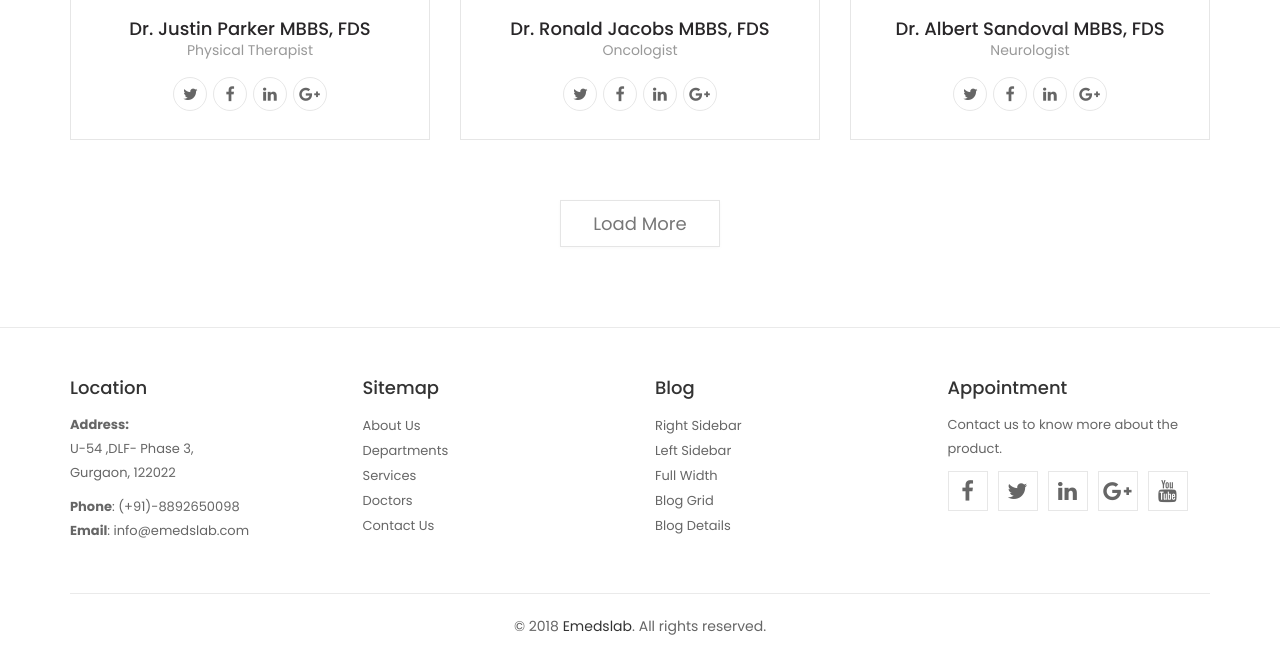
After one commit to hkumar2117/store, a CodeIgniter app: page /database/index.php/search/index in a window 1280 px wide. The commit adds this page. Shown: the part 602-1260 px from the top of the page. Run offline with CodeIgniter, Linux system fonts and the light colour scheme; some libraries are stand-ins or nearby versions.

Commit message:
search module added

```diff
--- a/application/config/config.php
+++ b/application/config/config.php
@@ -524,3 +524,5 @@ $config['rewrite_short_tags'] = FALSE;
 | Array:		array('10.0.1.200', '192.168.5.0/24')
 */
 $config['proxy_ips'] = '';
+$config['api_loginToken_params'] = array("client_id" => "01RX33H3LTQIUZXSAPJ1AFUU34K1X6OMW","client_secret"=> "_X7HMB78MMV&!VPAIQH9^_1H9IDFZ8+WI75X8RI+33^RBI",
+    "grant_type" =>"client_credentials");
--- a/application/config/routes.php
+++ b/application/config/routes.php
@@ -61,3 +61,6 @@ $route['login'] = 'login';
 $route['login/(:any)'] = "login/$1";
 
 $route['register'] = 'register';
+
+$route['storelist'] = 'search';
+$route['storedetails'] = 'search/search_details';
--- a/application/modules/footer/views/footer.php
+++ b/application/modules/footer/views/footer.php
@@ -44,7 +44,7 @@
                         <div class="footer-widget">
                             <h4 class="footer-title">Appointment</h4>
                             <div class="appointment-btn">
-                                <p>Lorem ipsum dolor sit amet, consectetur adipiscing elit</p>
+                                <p>Contact us to know more about the product.</p>
                                 <ul class="social-icons clearfix">
                                     <li><a href="#" target="_blank" title="Facebook"><i class="fa fa-facebook"></i></a></li>
                                     <li><a href="#" target="_blank" title="Twitter"><i class="fa fa-twitter"></i></a></li>
--- a/application/modules/login/controllers/Login.php
+++ b/application/modules/login/controllers/Login.php
@@ -9,7 +9,7 @@ class Login extends MY_Controller {
          }
 
         /*private function getAccessToken($params,$flag = FALSE){
-	        $services_auth_param =$this->config->item('soa_api_loginToken_params');
+	        $services_auth_param =$this->config->item('api_loginToken_params');
 	        $fields = array(
 	                'username' => $params['email'],
 	                'password' => $flag == FALSE ? md5($params['password']) : $params['password'],
--- /dev/null
+++ b/application/modules/search/controllers/Search.php
@@ -0,0 +1,12 @@
+<?php
+defined('BASEPATH') OR exit('No direct script access allowed');
+
+class Search extends MY_Controller {
+
+        public function index(){
+            $this->load->view('search/search');
+        }
+        public function storelist(){
+            $this->load->view('search/search_details');
+        }
+}
--- /dev/null
+++ b/application/modules/search/views/search.php
@@ -0,0 +1,111 @@
+
+<?php
+         $this->load->view('header/header');
+        ?>
+<!-- Content -->
+    <div class="main-content">
+
+        <!-- Page Header -->
+        <div class="page-header">
+            <div class="container">
+                <div class="row">
+                    <div class="col-xs-12">
+                        <div class="page-title">
+                            <span>Our Doctors</span>
+                        </div>
+                    </div>
+                </div>
+            </div>
+        </div>
+
+        <div class="content">
+            <div class="container">
+                <div class="row">
+                    <div class="col-xs-12">
+                        <div class="section-header text-center">
+                            <h3 class="header-title">We have Found these store near to you.</h3>
+							<div class="line"></div>
+                        </div>
+                    </div>
+                </div>
+                <div class="row doctors-list">
+                    <div class="col-xs-6 col-sm-6 col-md-4 col-lg-4">
+                        <div class="doctor-list">
+                            <div class="doctor-inner">
+                                <img class="img-responsive" alt="" src="assets/img/doctor-06.jpg">
+                                <div class="doctor-details">
+                                    <div class="doctor-info">
+                                        <h4 class="doctor-name"><a href="doctor-details.html">Dr. Justin Parker MBBS, FDS</a></h4>
+                                        <p><span class="depart">Physical Therapist</span></p>
+                                    </div>
+                                    <ul class="social-list">
+                                        <li><a class="facebook" href="#"><i class="fa fa-twitter"></i></a></li>
+                                        <li><a class="twitter" href="#"><i class="fa fa-facebook"></i></a></li>
+                                        <li><a class="linkedin" href="#"><i class="fa fa-linkedin"></i></a></li>
+                                        <li><a class="g-plus" href="#"><i class="fa fa-google-plus"></i></a></li>
+                                    </ul>
+                                    <div class="view-profie">
+                                        <a href="doctor-details.html">View Profile</a>
+                                    </div>
+                                </div>
+                            </div>
+                        </div>
+                    </div>
+                    <div class="col-xs-6 col-sm-6 col-md-4 col-lg-4">
+                        <div class="doctor-list">
+                            <div class="doctor-inner">
+                                <img class="img-responsive" alt="" src="assets/img/doctor-09.jpg">
+                                <div class="doctor-details">
+                                    <div class="doctor-info">
+                                        <h4 class="doctor-name"><a href="doctor-details.html">Dr. Ronald Jacobs MBBS, FDS</a></h4>
+                                        <p><span class="depart">Oncologist</span></p>
+                                    </div>
+                                    <ul class="social-list">
+                                        <li><a class="facebook" href="#"><i class="fa fa-twitter"></i></a></li>
+                                        <li><a class="twitter" href="#"><i class="fa fa-facebook"></i></a></li>
+                                        <li><a class="linkedin" href="#"><i class="fa fa-linkedin"></i></a></li>
+                                        <li><a class="g-plus" href="#"><i class="fa fa-google-plus"></i></a></li>
+                                    </ul>
+                                    <div class="view-profie">
+                                        <a href="">View Profile</a>
+                                    </div>
+                                </div>
+                            </div>
+                        </div>
+                    </div>
+                    <div class="col-xs-6 col-sm-6 col-md-4 col-lg-4">
+                        <div class="doctor-list">
+                            <div class="doctor-inner">
+                                <img class="img-responsive" alt="" src="assets/img/doctor-01.jpg">
+                                <div class="doctor-details">
+                                    <div class="doctor-info">
+                                        <h4 class="doctor-name"><a href="doctor-details.html">Dr. Albert Sandoval MBBS, FDS</a></h4>
+                                        <p><span class="depart">Neurologist</span></p>
+                                    </div>
+                                    <ul class="social-list">
+                                        <li><a class="facebook" href="#"><i class="fa fa-twitter"></i></a></li>
+                                        <li><a class="twitter" href="#"><i class="fa fa-facebook"></i></a></li>
+                                        <li><a class="linkedin" href="#"><i class="fa fa-linkedin"></i></a></li>
+                                        <li><a class="g-plus" href="#"><i class="fa fa-google-plus"></i></a></li>
+                                    </ul>
+                                    <div class="view-profie">
+                                        <a href="doctor-details.html">View Profile</a>
+                                    </div>
+                                </div>
+                            </div>
+                        </div>
+                    </div>
+                </div>
+                <div class="row">
+                    <div class="col-xs-12 text-center">
+                        <a href="#" class="btn btn-primary load-more">Load More</a>
+                    </div>
+                </div>
+            </div>
+        </div>
+    </div>
+
+ <?php
+    $this->load->view('footer/footer');
+
+    ?>
```
Also changed, not shown: application/modules/search/views/search_details.php (added, +98 -0 lines).
